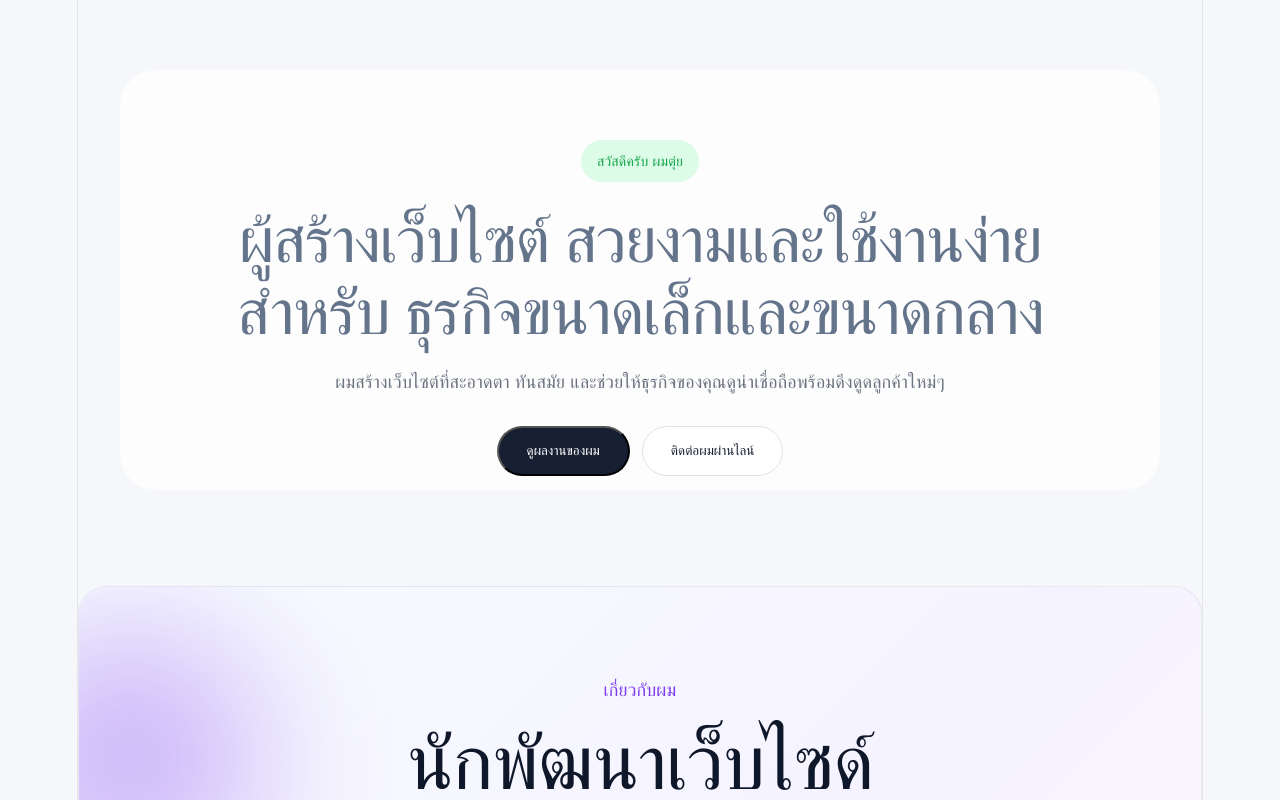
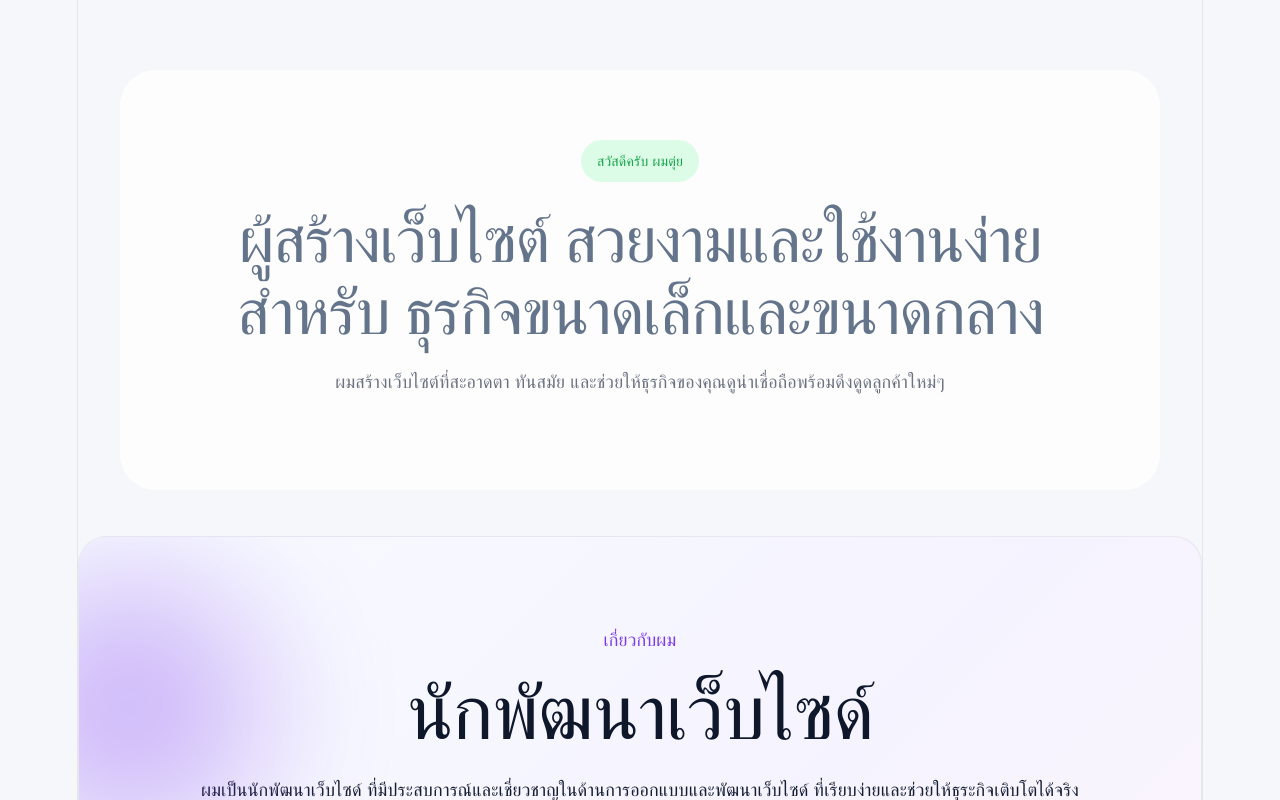
Before and after one commit to Tui-Satit/my-portfolio-site2, a React (Vite) app: page / in a window 1280 px wide. Shown: the top 800 px of the page. Built offline with nearby package versions, Linux system fonts and the light colour scheme.

Commit message:
update portfolio design

```diff
--- a/src/Hero.jsx
+++ b/src/Hero.jsx
@@ -16,10 +16,7 @@ function Hero() {
           ผมสร้างเว็บไซต์ที่สะอาดตา ทันสมัย และช่วยให้ธุรกิจของคุณดูน่าเชื่อถือพร้อมดึงดูดลูกค้าใหม่ๆ
         </p>
 
-        <div className="hero-buttons">
-          <button className="btn primary">ดูผลงานของผม</button>
-          <button className="btn secondary">ติดต่อผมผ่านไลน์</button>
-        </div>
+
       </div>
     </section>
   );
```
